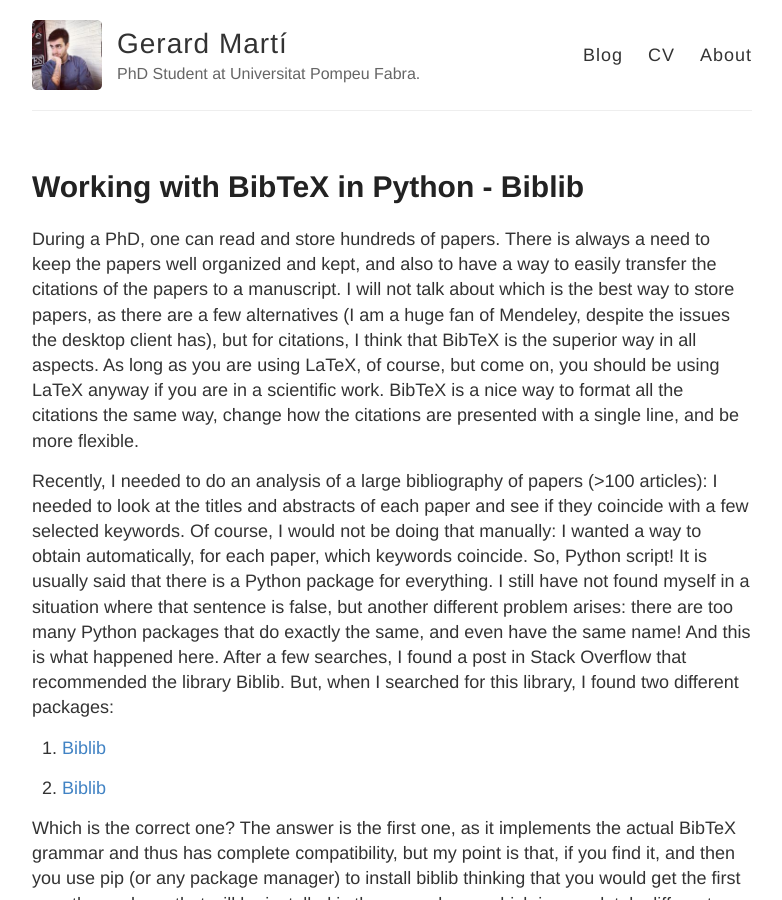
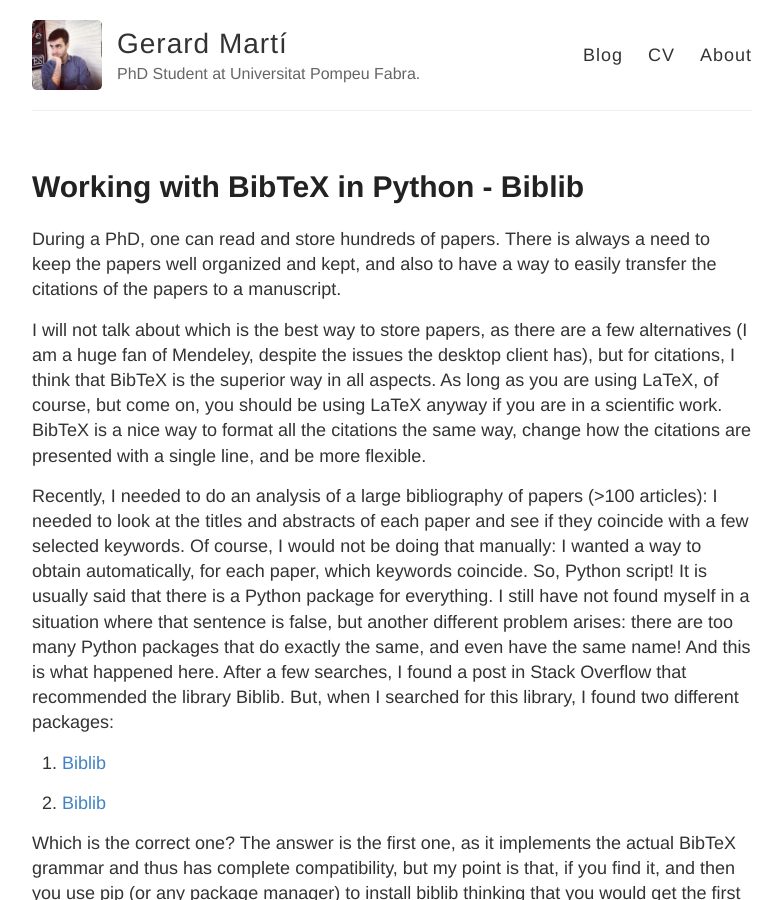
Before and after one commit to GerardMJuan/GerardMJuan.github.io, a Jekyll site: the page built from _posts/2019-8-6-working-with-bibtex-python.md, in a window 1280 px wide and 900 px high. Shown: the whole window, without its empty margins (248-1030 px from the left). Built offline with Jekyll 4.4.1, drawn with Linux system fonts in a browser that asks for light colours; comment, search, counter and statistics services are not loaded.

Commit message:
small changes

```diff
--- a/_posts/2019-8-6-working-with-bibtex-python.md
+++ b/_posts/2019-8-6-working-with-bibtex-python.md
@@ -3,7 +3,9 @@ layout: post
 title: Working with BibTeX in Python - Biblib
 ---
 
-During a PhD, one can read and store hundreds of papers. There is always a need to keep the papers well organized and kept, and also to have a way to easily transfer the citations of the papers to a manuscript.  I will not talk about which is the best way to store papers, as there are a few alternatives (I am a huge fan of Mendeley, despite the issues the desktop client has), but for citations, I think that BibTeX is the superior way in all aspects. As long as you are using LaTeX, of course, but come on, you should be using LaTeX anyway if you are in a scientific work. BibTeX is a nice way to format all the citations the same way, change how the citations are presented with a single line, and be more flexible.
+During a PhD, one can read and store hundreds of papers. There is always a need to keep the papers well organized and kept, and also to have a way to easily transfer the citations of the papers to a manuscript.
+
+I will not talk about which is the best way to store papers, as there are a few alternatives (I am a huge fan of Mendeley, despite the issues the desktop client has), but for citations, I think that BibTeX is the superior way in all aspects. As long as you are using LaTeX, of course, but come on, you should be using LaTeX anyway if you are in a scientific work. BibTeX is a nice way to format all the citations the same way, change how the citations are presented with a single line, and be more flexible.
 
 Recently, I needed to do an analysis of a large bibliography of papers (>100 articles): I needed to look at the titles and abstracts of each paper and see if they coincide with a few selected keywords. Of course, I would not be doing that manually: I wanted a way to obtain automatically, for each paper, which keywords coincide. So, Python script! It is usually said that there is a Python package for everything. I still have not found myself in a situation where that sentence is false, but another different problem arises: there are too many Python packages that do exactly the same, and even have the same name! And this is what happened here. After a few searches, I found a post in Stack Overflow that recommended the library Biblib. But, when I searched for this library, I found two different packages:
 
@@ -43,12 +45,11 @@ With this library, my problem was solved in a mere 10 minutes, without errors no
 By the way, I keep updating the site with some funcionalities when I have some free time. I will put the changelog here, until I have a proper page to add it.
 
 *Changelog:*
-* Added commentaries to the blog pages.
-* Added new icon to the site.
-
+- Added commentaries to the blog pages.
+- Added new icon to the site.
 
 *To do soon:*
-* Add keyword categories in each blog entry.
-* Fix about me.
-* Create a section of the changelog of the site.
-* Create an archive of all the entries of the blog.
+- Add keyword categories in each blog entry.
+- Fix about me.
+- Create a section of the changelog of the site.
+- Create an archive of all the entries of the blog.
```
